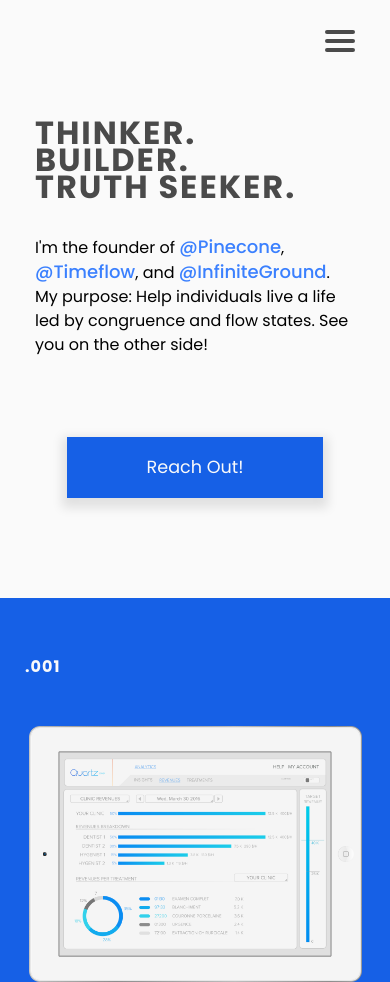
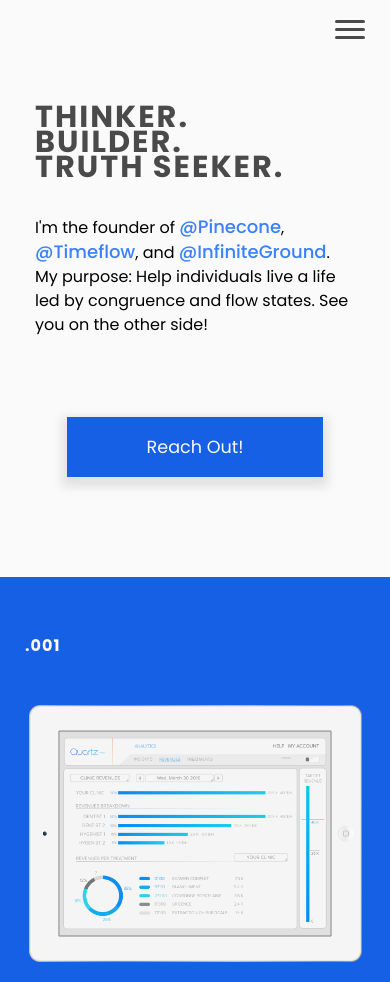
Before and after one commit to gregbenko/gregbenko.github.io, a plain HTML site: page index.html in a window 390 px wide. Shown: the top 982 px of the page. Drawn offline with nearby package versions, Linux system fonts and the light colour scheme.

Commit message:
Little bugs Mobile

```diff
--- a/main.css
+++ b/main.css
@@ -389,12 +389,12 @@
 @media only screen and (max-width: 650px) {
   .intro-section {
     height: auto;
-    padding-top: 125px;
+    padding-top: 110px;
     padding-bottom: 100px;
   }
 
   h1 {
-    font-size: 2rem;
+    font-size: 1.9rem;
   }
 
   .main-menu {
@@ -412,6 +412,22 @@
     box-shadow: 0px 5px 10px 5px rgba(0, 0, 0, 0.1);
     background-color: #1660E6;
   }
+
+  toggle-nav {
+    top: 15px;
+    right: 20px;
+    padding: 5px;
+
+  }
+
+  toggle-nav line {
+      border-radius: 25px;
+      width: 30px;
+      height: 3px;
+      outline: 1px solid transparent;
+      background: #4A4A4A;
+  }
+
 
 }
 
```
